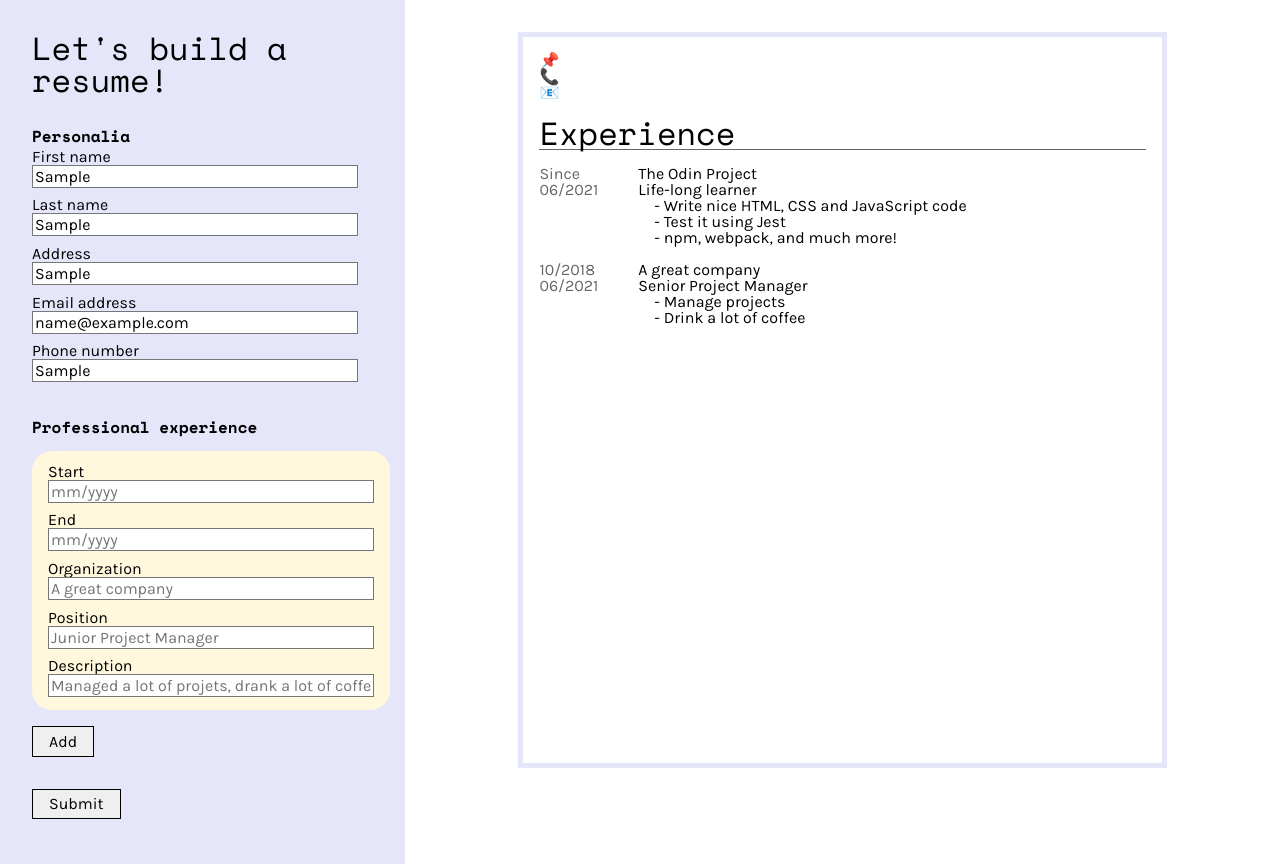
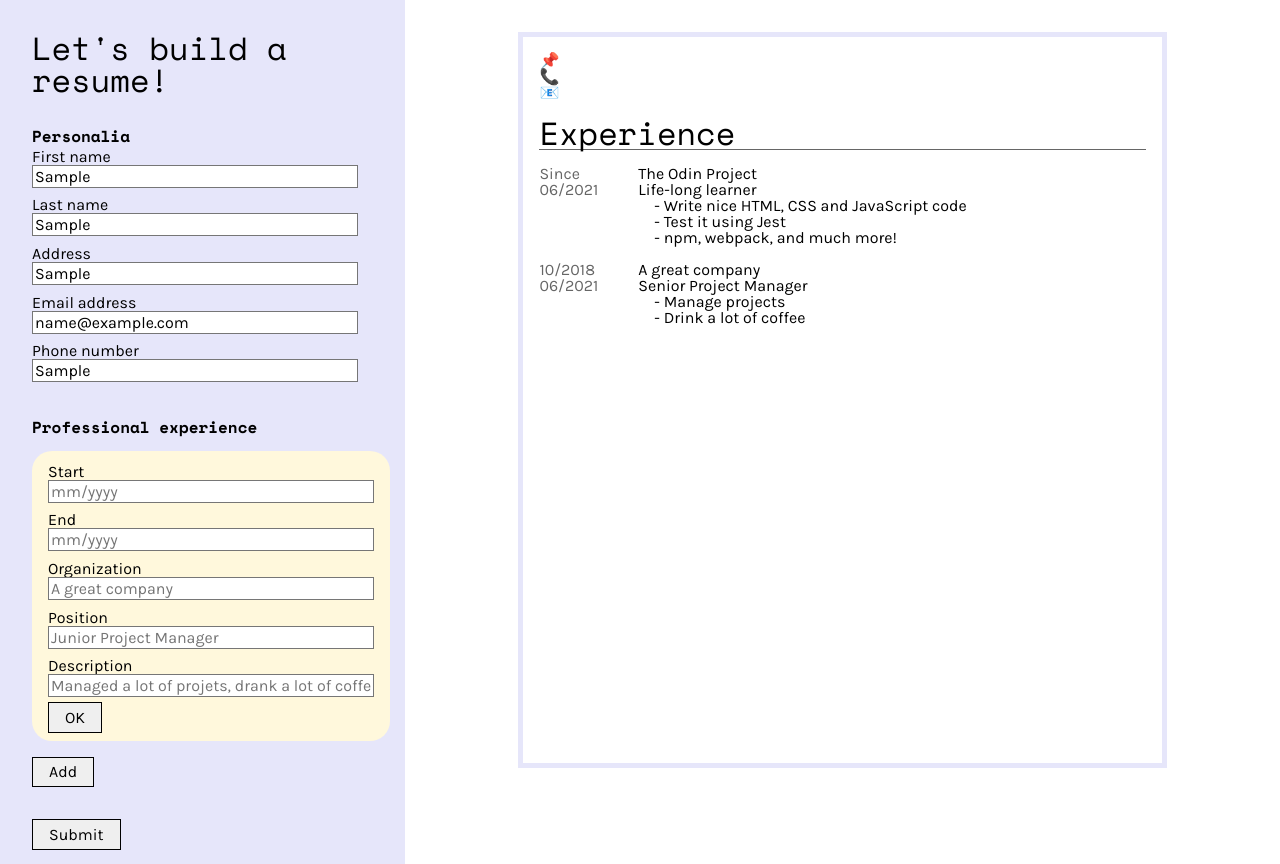
Before and after one commit to tramio/TOP-cv-application, a React (Create React App) app: page / in a window 1280 px wide. Both pictures are taken after typing "Sample", "Sample", "Sample", "name@example.com", "Sample" into the empty fields and a click on the button "Add". Built offline with nearby package versions, Linux system fonts and the light colour scheme.

Commit message:
lift ExperienceSubform "experience" state into Form "experiences" state

```diff
--- a/src/components/ExperienceSubform.js
+++ b/src/components/ExperienceSubform.js
@@ -100,10 +100,10 @@ class ExperienceSubform extends Component {
           onChange={this.handleDescriptionChange}
           value={this.state.description}
         />
+        <button onClick={() => this.props.onSubmit(this.state.experience, this.state.number)}>OK</button>
       </div>
     )
   }
-
 }
 
 export default ExperienceSubform;
--- a/src/components/Form.js
+++ b/src/components/Form.js
@@ -15,6 +15,7 @@ class Form extends Component {
       data: {},
       isSubmitted: "",
       numExperienceSubforms: 0,
+      experiences: [],
     }
   }
   handleFirstNameChange = (value) => {
@@ -55,17 +56,30 @@ class Form extends Component {
       data: formData,
     }, () => this.props.onSubmit(this.state.data));
   }
-
   addExperience = () => {
     this.setState({
       numExperienceSubforms: this.state.numExperienceSubforms + 1
     });
   }
+  handleExperienceSubmission = (experience, key) => {
+    let newArray = this.state.experiences.slice();
+    newArray[key] = experience;
+    this.setState({
+      experiences: newArray,
+    });
+  }
+
   render() {
     const experienceSubforms = [];
 
     for (let i = 0; i < this.state.numExperienceSubforms; i++) {
-      experienceSubforms.push(<ExperienceSubform number={i} key={i} />);
+      experienceSubforms.push(
+        <ExperienceSubform
+          number={i}
+          key={i}
+          onSubmit={this.handleExperienceSubmission}
+        />
+      );
     };
 
     return (
```
